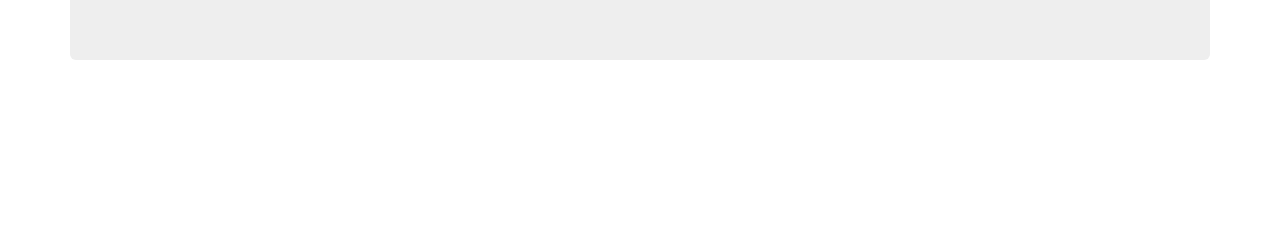
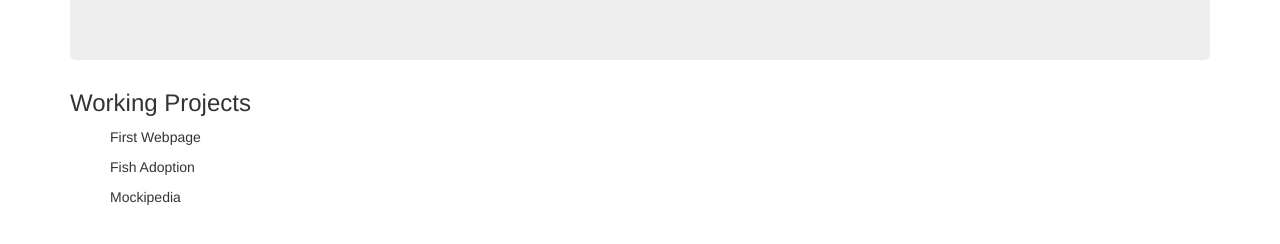
Before and after one commit to mtaylorpdx/portfolio, a plain HTML site: page index.html in a window 1280 px wide. Shown: the part 180-424 px from the top of the page. Drawn offline with Linux system fonts and the light colour scheme.

Commit message:
add preliminary past projects list

```diff
--- a/index.html
+++ b/index.html
@@ -11,7 +11,10 @@
         <h1>Matt Taylor</h1>
         <p>Cook, Aspiring Developer, Human</p>
       </div>
-
+        <h3>Working Projects</h3>
+        <ul>First Webpage</ul>
+        <ul>Fish Adoption</ul>
+        <ul>Mockipedia</ul>
 
 
     </div>
```
